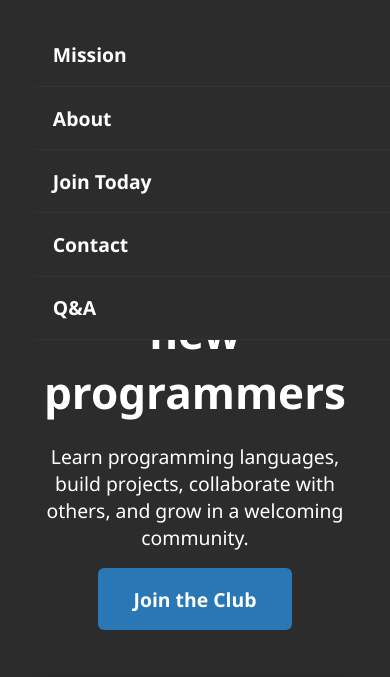
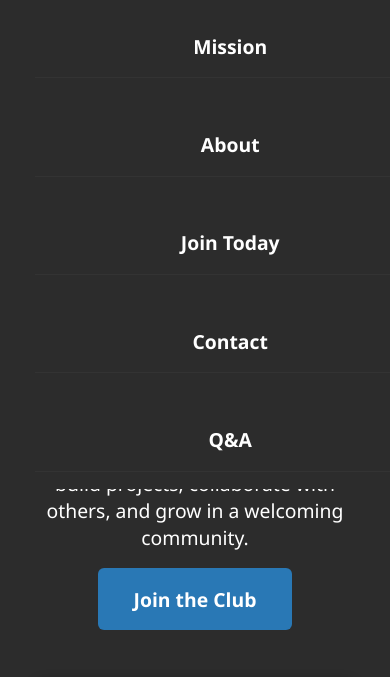
Before and after one commit to Anubiis99/codein-club-site, a plain HTML site: page index.html in a window 390 px wide. Both pictures are taken after a click on the button "Toggle navigation". Shown: the part 95-772 px from the top of the page. Drawn offline with Linux system fonts and the light colour scheme.

Commit message:
update homepage with responisve navbar for mobile

```diff
--- a/index.html
+++ b/index.html
@@ -13,8 +13,23 @@
       color: white;
       background: none;
       border: none;
+      z-index: 1001;
+    }
+    .nav-container {
+      display: flex;
+      justify-content: space-between;
+      align-items: center;
+      position: relative;
+      width: 100%;
+    }
+    .nav-links {
+      display: flex;
+      gap: 2rem;
     }
     @media (max-width: 960px) {
+      .menu-toggle {
+        display: block;
+      }
       .nav-links {
         display: none;
         flex-direction: column;
@@ -23,17 +38,19 @@
         top: 100%;
         left: 0;
         width: 100%;
-        z-index: 5;
+        z-index: 1000;
+        padding: 1rem 0;
+      }
+      .nav-links.active {
+        display: flex;
       }
       .nav-links a {
         padding: 1rem;
         border-bottom: 1px solid #333;
-      }
-      .nav-links.active {
-        display: flex;
-      }
-      .menu-toggle {
-        display: block;
+        width: 100%;
+        text-align: center;
+        color: var(--white);
+        background: var(--bg-hero);
       }
     }
   </style>
@@ -85,8 +102,10 @@
   </section>
 
   <script>
-    document.getElementById('menuToggle').addEventListener('click', () => {
-      document.getElementById('navLinks').classList.toggle('active');
+    const toggle = document.getElementById('menuToggle');
+    const nav = document.getElementById('navLinks');
+    toggle.addEventListener('click', () => {
+      nav.classList.toggle('active');
     });
   </script>
 </body>
```
